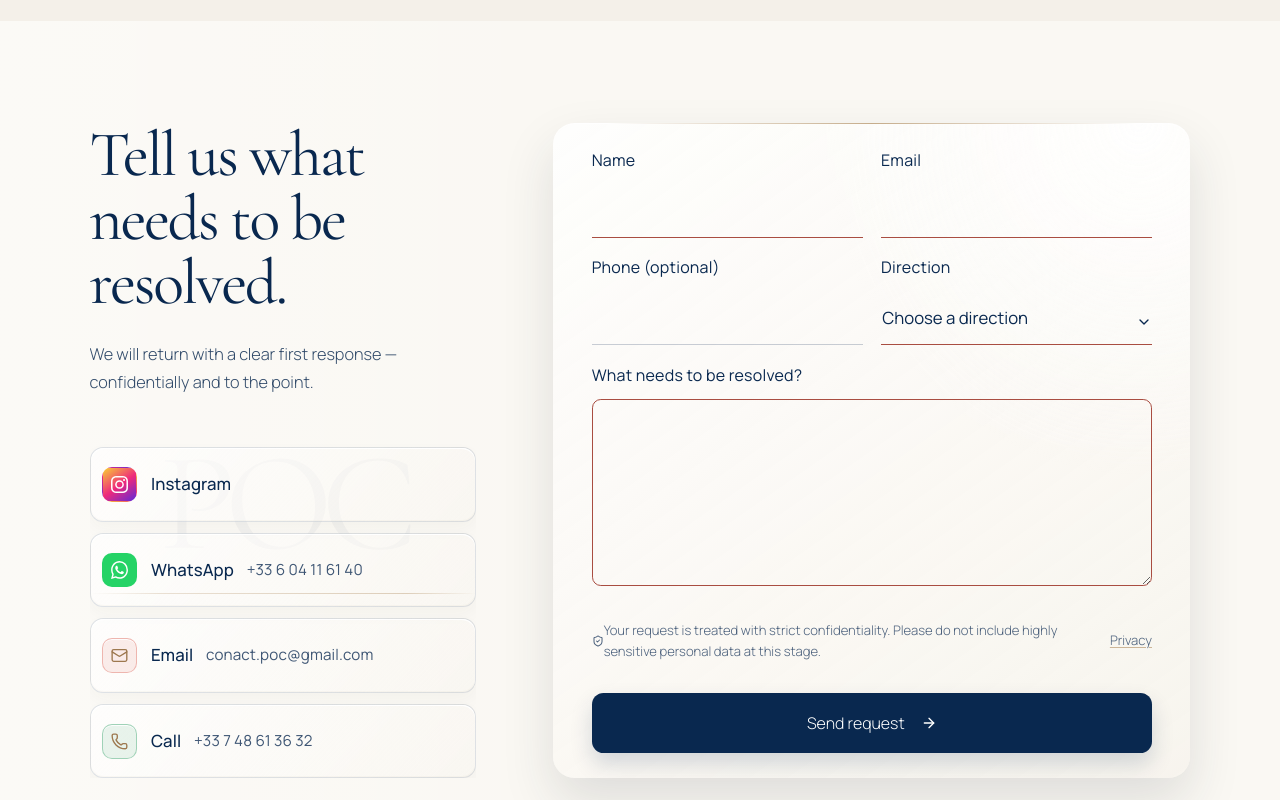
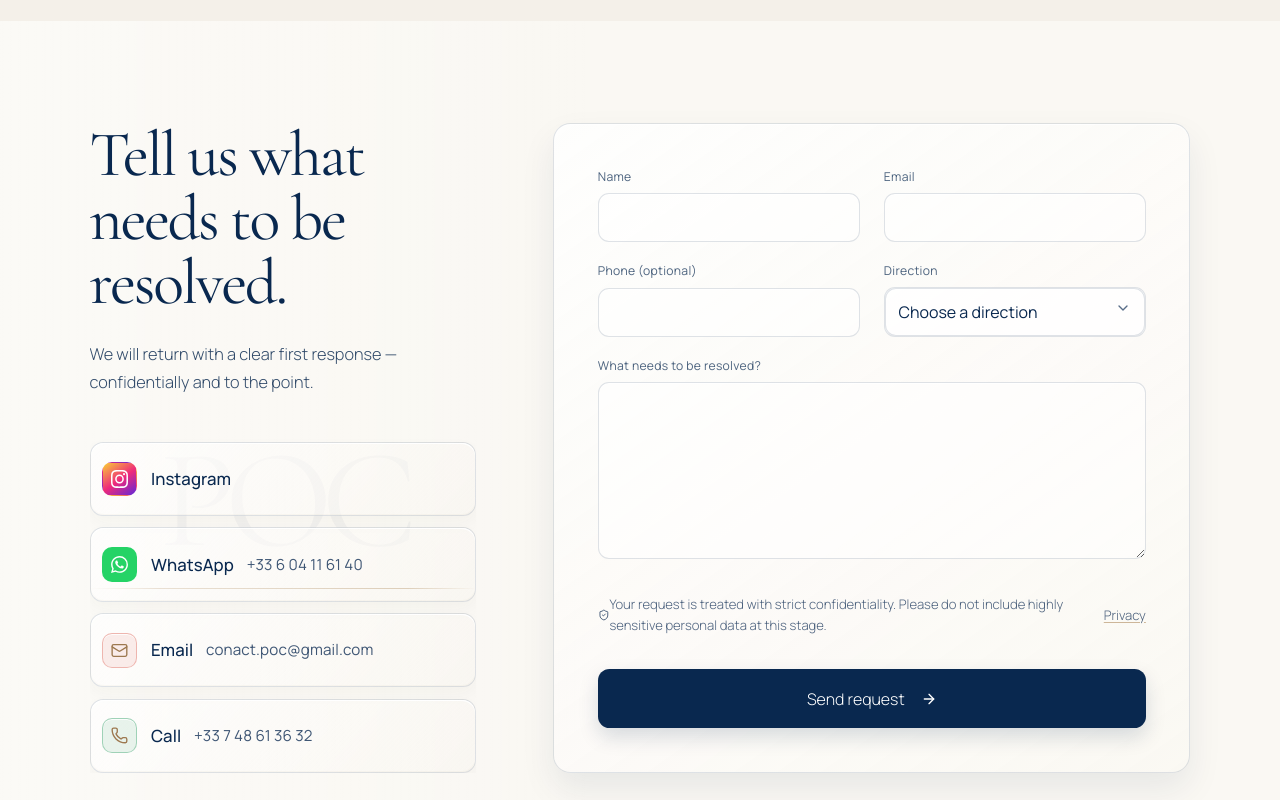
Before and after one commit to dmkstudio/poc-riviera-editorial-site, a Next.js app: page / in a window 1280 px wide. Shown: the part 4100-4900 px from the top of the page. Built offline with nearby package versions, Linux system fonts and the light colour scheme.

Commit message:
Align desktop request form styling

```diff
--- a/app/globals.css
+++ b/app/globals.css
@@ -1461,3 +1461,91 @@ header{
   .contact .form :is(input,select,textarea),
   .contact .form label>span:first-child{transition:none}
 }
+
+/* Keep the desktop request card in the same visual family as its mobile
+   counterpart while preserving the more spacious two-column composition. */
+@media(min-width:761px){
+  .contact .form{
+    gap:1.25rem 1.5rem;
+    padding:clamp(2rem,3.4vw,3.25rem);
+    border:1px solid rgba(9,40,79,.13);
+    border-radius:1.1rem;
+    background:linear-gradient(145deg,rgba(255,255,255,.78),rgba(250,248,243,.92));
+    box-shadow:inset 0 1px 0 rgba(255,255,255,.92),0 16px 34px rgba(9,40,79,.08);
+  }
+
+  .contact .form::before{display:none}
+
+  .contact .form label{
+    gap:.5rem;
+    font-size:.76rem;
+    letter-spacing:.025em;
+  }
+
+  .contact .form label>span:first-child{
+    color:rgba(9,40,79,.72);
+    transition:color .2s ease;
+  }
+
+  .contact .form input,
+  .contact .form .select,
+  .contact .form textarea{
+    border:1px solid rgba(9,40,79,.13);
+    border-radius:.68rem;
+    background:rgba(255,255,255,.52);
+    box-shadow:inset 0 1px 0 rgba(255,255,255,.8);
+  }
+
+  .contact .form input,
+  .contact .form select{
+    min-height:3.05rem;
+    padding:.7rem .8rem;
+    font-size:1rem;
+    border:1px solid rgba(9,40,79,.13);
+    border-radius:.68rem;
+    background:rgba(255,255,255,.52);
+  }
+
+  .contact .form .select{display:block}
+
+  .contact .form .select svg{
+    right:.85rem;
+    bottom:1rem;
+    color:rgba(9,40,79,.68);
+  }
+
+  .contact .form textarea{
+    min-height:9rem;
+    padding:.8rem;
+    font-size:1rem;
+    line-height:1.55;
+  }
+
+  .contact .form :is(input,select,textarea){
+    outline:none;
+    transition:border-color .2s ease,box-shadow .2s ease,background .2s ease;
+  }
+
+  .contact .form :is(input,select,textarea):invalid{
+    border-color:rgba(9,40,79,.13);
+    box-shadow:inset 0 1px 0 rgba(255,255,255,.8);
+  }
+
+  .contact .form label:focus-within>span:first-child{color:var(--ink)}
+
+  .contact .form :is(input,select,textarea):focus,
+  .contact .form :is(input,select,textarea):focus-visible{
+    border-color:rgba(185,154,114,.75);
+    background:rgba(255,255,255,.78);
+    box-shadow:0 0 0 3px rgba(185,154,114,.16),inset 0 1px 0 rgba(255,255,255,.88);
+  }
+
+  .contact .form input::placeholder,
+  .contact .form textarea::placeholder{color:rgba(9,40,79,.42)}
+
+  .contact .form .submit{
+    min-height:3.35rem;
+    border-radius:.72rem;
+    box-shadow:0 9px 20px rgba(9,40,79,.15);
+  }
+}
```
